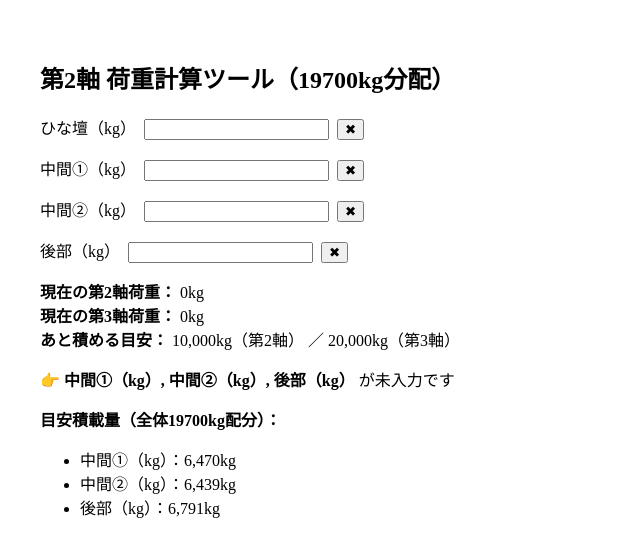
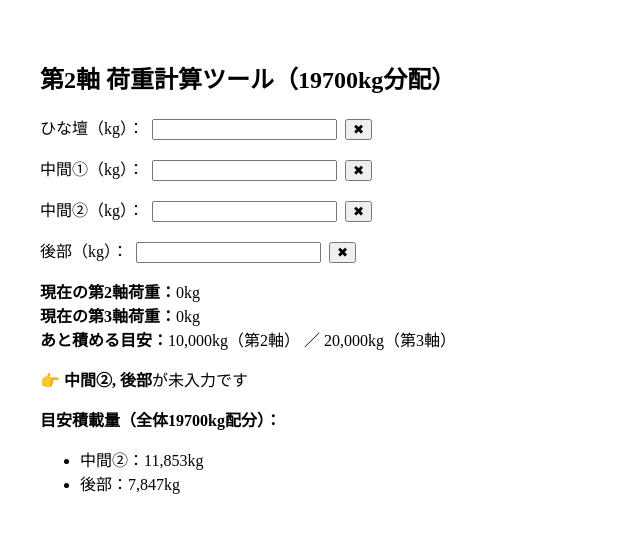
Before and after one commit to Toyotayusou1111/-, a React (Create React App) app: page / in a window 1280 px wide. Shown: the top 556 px of the page, without its empty margins (0-640 px from the left). Built offline with nearby package versions, Linux system fonts and the light colour scheme.

Commit message:
Update App.js

```diff
--- a/src/App.js
+++ b/src/App.js
@@ -1,98 +1,119 @@
-import React, { useState } from "react";
+import React, { useState, useRef } from "react";
 
 export default function App() {
   const [weights, setWeights] = useState({
     hinadan: "",
     chukan1: "",
     chukan2: "",
-    koubu: "",
+    kobu: "",
   });
 
-  const influences2 = {
-    hinadan: 0.6,
-    chukan1: 0.8,
-    chukan2: 0.5,
-    koubu: 0.2,
+  const inputRefs = {
+    hinadan: useRef(null),
+    chukan1: useRef(null),
+    chukan2: useRef(null),
+    kobu: useRef(null),
   };
 
-  const influences3 = {
-    chukan2: 0.6,
-    koubu: 0.4,
+  const influences = {
+    hinadan: { axle2: 0.5, axle3: 0.0 },
+    chukan1: { axle2: 0.6, axle3: 0.0 },
+    chukan2: { axle2: 0.3, axle3: 0.6 },
+    kobu: { axle2: 0.1, axle3: 0.4 },
   };
 
-  const MAX_AXLE2 = 10000;
-  const MAX_AXLE3 = 20000;
-  const MAX_TOTAL = 19700;
+  const MAX_AXLE2_LOAD = 10000;
+  const MAX_AXLE3_LOAD = 20000;
+  const MAX_TOTAL_LOAD = 19700;
 
-  const parsed = Object.fromEntries(
-    Object.entries(weights).map(([k, v]) => [k, parseFloat(v) || 0])
+  const parsedWeights = Object.fromEntries(
+    Object.entries(weights).map(([key, val]) => [key, parseFloat(val) || 0])
   );
 
   const usedAxle2 =
-    parsed.hinadan * influences2.hinadan +
-    parsed.chukan1 * influences2.chukan1 +
-    parsed.chukan2 * influences2.chukan2 +
-    parsed.koubu * influences2.koubu;
+    parsedWeights.hinadan * influences.hinadan.axle2 +
+    parsedWeights.chukan1 * influences.chukan1.axle2 +
+    parsedWeights.chukan2 * influences.chukan2.axle2 +
+    parsedWeights.kobu * influences.kobu.axle2;
 
   const usedAxle3 =
-    parsed.chukan2 * influences3.chukan2 +
-    parsed.koubu * influences3.koubu;
+    parsedWeights.chukan2 * influences.chukan2.axle3 +
+    parsedWeights.kobu * influences.kobu.axle3;
 
   const usedTotal =
-    parsed.hinadan + parsed.chukan1 + parsed.chukan2 + parsed.koubu;
+    parsedWeights.hinadan +
+    parsedWeights.chukan1 +
+    parsedWeights.chukan2 +
+    parsedWeights.kobu;
 
-  const remainAxle2 = Math.max(0, MAX_AXLE2 - usedAxle2);
-  const remainAxle3 = Math.max(0, MAX_AXLE3 - usedAxle3);
-  const remainTotal = Math.max(0, MAX_TOTAL - usedTotal);
+  const remainingAxle2 = Math.max(0, MAX_AXLE2_LOAD - usedAxle2);
+  const remainingAxle3 = Math.max(0, MAX_AXLE3_LOAD - usedAxle3);
+  const remainingTotal = Math.max(0, MAX_TOTAL_LOAD - usedTotal);
 
-  const empty = ["chukan1", "chukan2", "koubu"].filter((k) => !weights[k]);
+  const areas = ["chukan2", "kobu"];
+  const emptyAreas = areas.filter((area) => !weights[area]);
 
-  const targetRatios = {
-    chukan1: 4867 / 19700,
-    chukan2: 4844 / 19700,
-    koubu: 5109 / 19700,
-  };
+  const recommended = {};
+  if (emptyAreas.length > 0 && remainingTotal > 0) {
+    const ratios = {
+      chukan2: 0.6017,
+      kobu: 0.3983,
+    };
 
-  const recommendations = {};
-  if (empty.length > 0) {
-    const sum = empty.reduce((acc, key) => acc + targetRatios[key], 0);
-    empty.forEach((key) => {
-      recommendations[key] = Math.round((remainTotal * targetRatios[key]) / sum);
+    const ratioSum = emptyAreas.reduce((acc, key) => acc + ratios[key], 0);
+
+    const rawRecommended = {};
+    emptyAreas.forEach((key) => {
+      rawRecommended[key] = MAX_TOTAL_LOAD * (ratios[key] / ratioSum);
+    });
+
+    emptyAreas.forEach((key) => {
+      recommended[key] = Math.round(rawRecommended[key]);
     });
   }
 
-  const fields = [
-    { id: "hinadan", label: "ひな壇（kg）" },
-    { id: "chukan1", label: "中間①（kg）" },
-    { id: "chukan2", label: "中間②（kg）" },
-    { id: "koubu", label: "後部（kg）" },
-  ];
+  const handleKeyDown = (e, currentKey) => {
+    if (e.key === "Enter") {
+      const keys = Object.keys(inputRefs);
+      const currentIndex = keys.indexOf(currentKey);
+      const nextIndex = (currentIndex + 1) % keys.length;
+      inputRefs[keys[nextIndex]].current.focus();
+    }
+  };
 
   return (
     <div style={{ padding: "2rem" }}>
       <h2>第2軸 荷重計算ツール（19700kg分配）</h2>
-
-      {fields.map(({ id, label }, i) => (
-        <div key={id} style={{ marginBottom: "1rem" }}>
+      {Object.entries(weights).map(([key, value]) => (
+        <div key={key} style={{ marginBottom: "1rem" }}>
           <label>
-            {label}
+            {(() => {
+              switch (key) {
+                case "hinadan":
+                  return "ひな壇（kg）";
+                case "chukan1":
+                  return "中間①（kg）";
+                case "chukan2":
+                  return "中間②（kg）";
+                case "kobu":
+                  return "後部（kg）";
+                default:
+                  return key;
+              }
+            })()}
+            ：
             <input
               type="number"
-              value={weights[id]}
-              onChange={(e) => setWeights({ ...weights, [id]: e.target.value })}
-              onKeyDown={(e) => {
-                if (e.key === "Enter") {
-                  const nextField = fields[i + 1]?.id;
-                  if (nextField) {
-                    document.getElementById(nextField)?.focus();
-                  }
-                }
-              }}
-              id={id}
+              value={value}
+              onChange={(e) =>
+                setWeights({ ...weights, [key]: e.target.value })
+              }
+              onKeyDown={(e) => handleKeyDown(e, key)}
+              ref={inputRefs[key]}
               style={{ marginLeft: "0.5rem" }}
             />
             <button
-              onClick={() => setWeights({ ...weights, [id]: "" })}
+              onClick={() => setWeights({ ...weights, [key]: "" })}
               style={{ marginLeft: "0.5rem" }}
             >
               ✖
@@ -100,29 +121,38 @@ export default function App() {
           </label>
         </div>
       ))}
-
       <div>
-        <strong>現在の第2軸荷重：</strong> {Math.round(usedAxle2).toLocaleString()}kg
+        <strong>現在の第2軸荷重：</strong>
+        {usedAxle2.toLocaleString()}kg
       </div>
       <div>
-        <strong>現在の第3軸荷重：</strong> {Math.round(usedAxle3).toLocaleString()}kg
+        <strong>現在の第3軸荷重：</strong>
+        {usedAxle3.toLocaleString()}kg
       </div>
       <div>
-        <strong>あと積める目安：</strong> {remainAxle2.toLocaleString()}kg（第2軸） ／ {remainAxle3.toLocaleString()}kg（第3軸）
+        <strong>あと積める目安：</strong>
+        {remainingAxle2.toLocaleString()}kg（第2軸） ／ {remainingAxle3.toLocaleString()}kg（第3軸）
       </div>
-
-      {empty.length > 0 && (
+      {emptyAreas.length > 0 && (
         <div style={{ marginTop: "1rem" }}>
-          👉 <strong>{empty.map((e) => fields.find(f => f.id === e).label).join(", ")}</strong> が未入力です
+          👉 <strong>{emptyAreas.map((e) => {
+            switch (e) {
+              case "chukan2": return "中間②";
+              case "kobu": return "後部";
+              default: return e;
+            }
+          }).join(", ")}</strong>
+          が未入力です
         </div>
       )}
-
-      {empty.length > 0 && (
+      {emptyAreas.length > 0 && (
         <div style={{ marginTop: "1rem" }}>
           <strong>目安積載量（全体19700kg配分）：</strong>
           <ul>
-            {Object.entries(recommendations).map(([k, v]) => (
-              <li key={k}>{fields.find(f => f.id === k).label}：{v.toLocaleString()}kg</li>
+            {Object.entries(recommended).map(([key, val]) => (
+              <li key={key}>
+                {key === "chukan2" ? "中間②" : "後部"}：{val.toLocaleString()}kg
+              </li>
             ))}
           </ul>
         </div>
```
